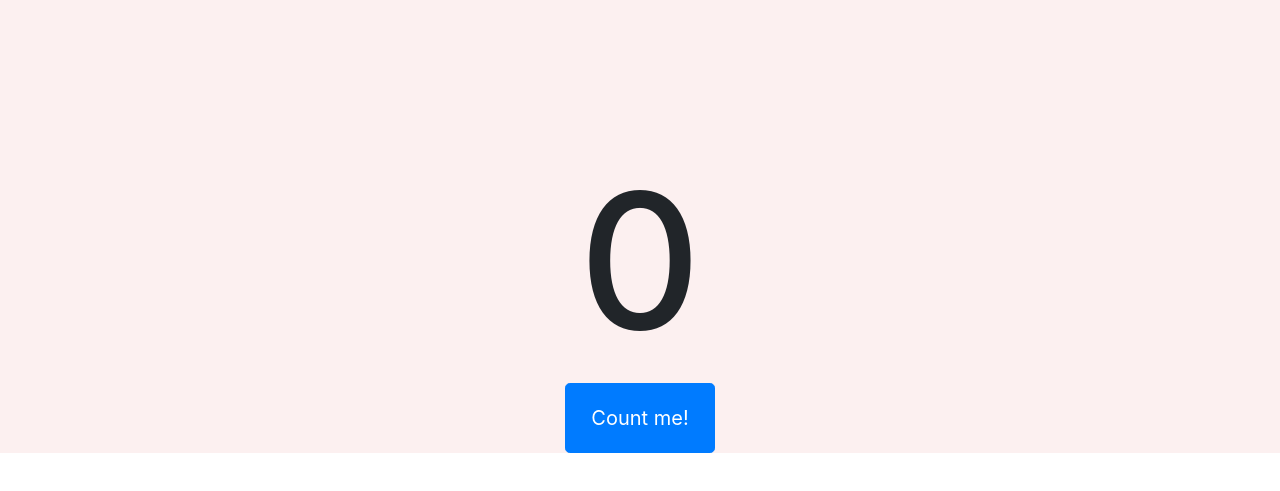
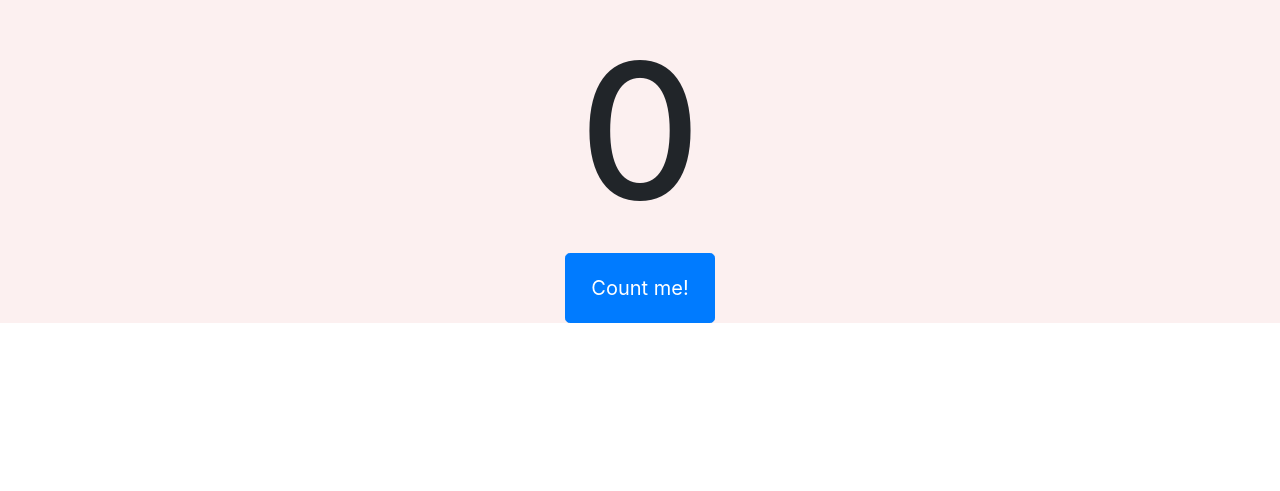
Before and after one commit to Ebazhanov/click-counter, a React (Create React App) app: page / in a window 1280 px wide. Shown: the part 227-718 px from the top of the page. Built offline with nearby package versions, Linux system fonts and the light colour scheme.

Commit message:
-  updates :haircut:

```diff
--- a/src/App.css
+++ b/src/App.css
@@ -1,6 +1,6 @@
 .displayedNumber {
   text-align: center;
-  padding-top: 375px;
+  padding-top: 245px;
   font-size: 5cm;
 }
 
@@ -11,5 +11,4 @@ button{
   padding: 15px 32px;
   width: 150px;
   height: 70px;
-  font-size:40cm
 }
```
